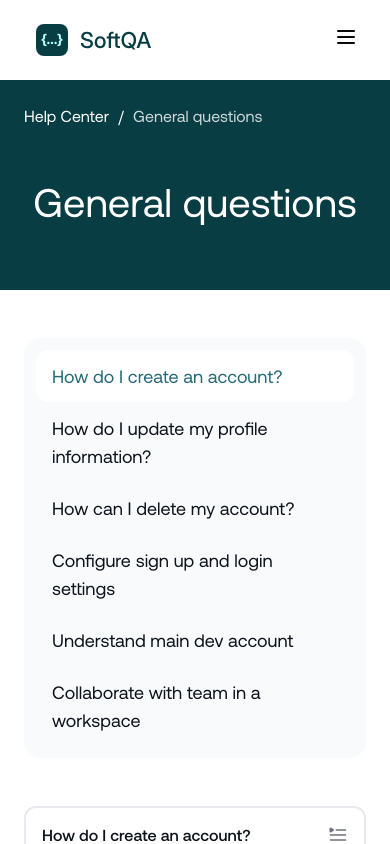
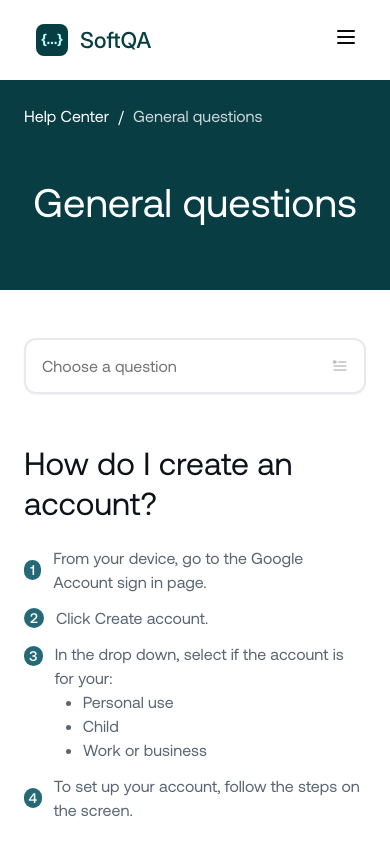
Before and after one commit to azkaanasiyya/softqa, a Next.js app: page /help/helpdetail in a window 390 px wide. Shown: the top 844 px of the page. Built offline with nearby package versions, Linux system fonts and the light colour scheme.

Commit message:
feat(ui): add mobile select dropdown for FAQ list

```diff
--- a/src/components/help/helpdetail/maincontent.tsx
+++ b/src/components/help/helpdetail/maincontent.tsx
@@ -1,10 +1,11 @@
 import Image from "next/image";
+import { SelectQuestion } from "./selectquestion";
 
 export default function MainContent() {
     return (
         <div className="flex flex-col justify-center items-center bg-base-white px-6 md:px-8 lg:px-[124px] py-12 md:py-16 lg:pt-[104px] lg:pb-[116px]">
             <div className="max-w-[1192px] flex flex-col lg:flex-row gap-12 lg:gap-8 items-start">
-                <div className="md:flex md:flex-col gap-1 rounded-[16px] bg-grayscale-50 p-3 w-full lg:max-w-[376px]">
+                <div className="hidden md:flex md:flex-col gap-1 rounded-[16px] bg-grayscale-50 p-3 w-full lg:max-w-[376px]">
                     <div className="flex flex-col py-3 px-4 rounded-[12px] bg-base-white text-[18px] leading-7 text-primary-500">How do I create an account?</div>
                     <div className="flex flex-col py-3 px-4 text-[18px] leading-7 text-grayscale-900">How do I update my profile information?</div>
                     <div className="flex flex-col py-3 px-4 text-[18px] leading-7 text-grayscale-900">How can I delete my account?</div>
@@ -12,10 +13,7 @@ export default function MainContent() {
                     <div className="flex flex-col py-3 px-4 text-[18px] leading-7 text-grayscale-900">Understand main dev account</div>
                     <div className="flex flex-col py-3 px-4 text-[18px] leading-7 text-grayscale-900">Collaborate with team in a workspace</div>
                 </div>
-                <div className="flex flex-row justify-between items-center w-full md:hidden py-[15px] px-4 border-2 border-grayscale-100 rounded-[12px]">
-                    <span className="text-[16px] leading-6 font-medium text-grayscale-900">How do I create an account?</span>
-                    <Image src="/help/list.png" alt="icon" width={20} height={20} />
-                </div>
+                <SelectQuestion />
                 <div className="flex flex-col gap-12 lg:pl-12 lg:pr-[102px] max-w-[784px] w-full">
                     <div className="flex flex-col gap-6">
                         <h3 className="text-[32px] md:text-[40px] leading-10 md:leading-[50px] text-grayscale-900">How do I create an account?</h3>
--- /dev/null
+++ b/src/components/help/helpdetail/selectquestion.tsx
@@ -0,0 +1,38 @@
+"use client"
+
+import {
+  Select,
+  SelectTrigger,
+  SelectValue,
+  SelectContent,
+  SelectItem,
+} from "@/components/ui/select"
+import Image from "next/image"
+
+export function SelectQuestion() {
+  return (
+    <Select>
+      <SelectTrigger
+        icon={
+          <Image
+            src="/webinar/playlist.png"
+            alt="icon"
+            width={20}
+            height={20}
+          />
+        }
+        className="md:hidden px-4 py-[15px] rounded-[12px] border-2 border-grayscale-100 justify-between"
+      >
+        <SelectValue placeholder="Choose a question" />
+      </SelectTrigger>
+      <SelectContent>
+        <SelectItem value="q1">How do I create an account?</SelectItem>
+        <SelectItem value="q2">How do I update my profile information?</SelectItem>
+        <SelectItem value="q3">How can I delete my account?</SelectItem>
+        <SelectItem value="q4">Configure sign up and login settings</SelectItem>
+        <SelectItem value="q5">Understand main dev account</SelectItem>
+        <SelectItem value="q6">Collaborate with team in a workspace</SelectItem>
+      </SelectContent>
+    </Select>
+  )
+}
--- a/src/components/webinar/webinardetail/contentwebdetail.jsx
+++ b/src/components/webinar/webinardetail/contentwebdetail.jsx
@@ -74,10 +74,6 @@ const [activeId, setActiveId] = useState("");
                     <Image src="/webinar/david-kim.png" alt="icon" width={1192} height={624} className="lg:w-[1192px] lg:h-[624px] w-full h-full" />
                 </div>
                 <div className="flex flex-col lg:flex-row lg:items-start gap-8">
-                    {/* <div className="flex flex-row justify-between md:hidden px-4 py-[15px] rounded-[12px] border-2 border-grayscale-100">
-                        <span className="text-[16px] leading-6 font-medium text-grayscale-900">00 - 12:00</span>
-                        <Image src="/webinar/playlist.png" alt="icon" width={20} height={20} />
-                    </div> */}
                     <MobileSectionSelect activeId={activeId} setActiveId={setActiveId} />
                     <div className="lg:sticky lg:top-24 hidden md:flex md:flex-col gap-8 max-w-[274px]">
                         <div className="flex flex-col gap-3">
--- a/src/components/webinar/webinardetail/selectid.tsx
+++ b/src/components/webinar/webinardetail/selectid.tsx
@@ -33,7 +33,6 @@ export function MobileSectionSelect({
         icon={<Image src="/webinar/playlist.png" alt="icon" width={20} height={20} />}
         className="md:hidden px-4 py-[15px] rounded-[12px] border-2 border-grayscale-100 justify-between">
         <SelectValue placeholder="Select section" />
-        {/* <Image src="/webinar/playlist.png" alt="icon" width={20} height={20} /> */}
       </SelectTrigger>
       <SelectContent>
         {sectionList.map((section) => (
```
